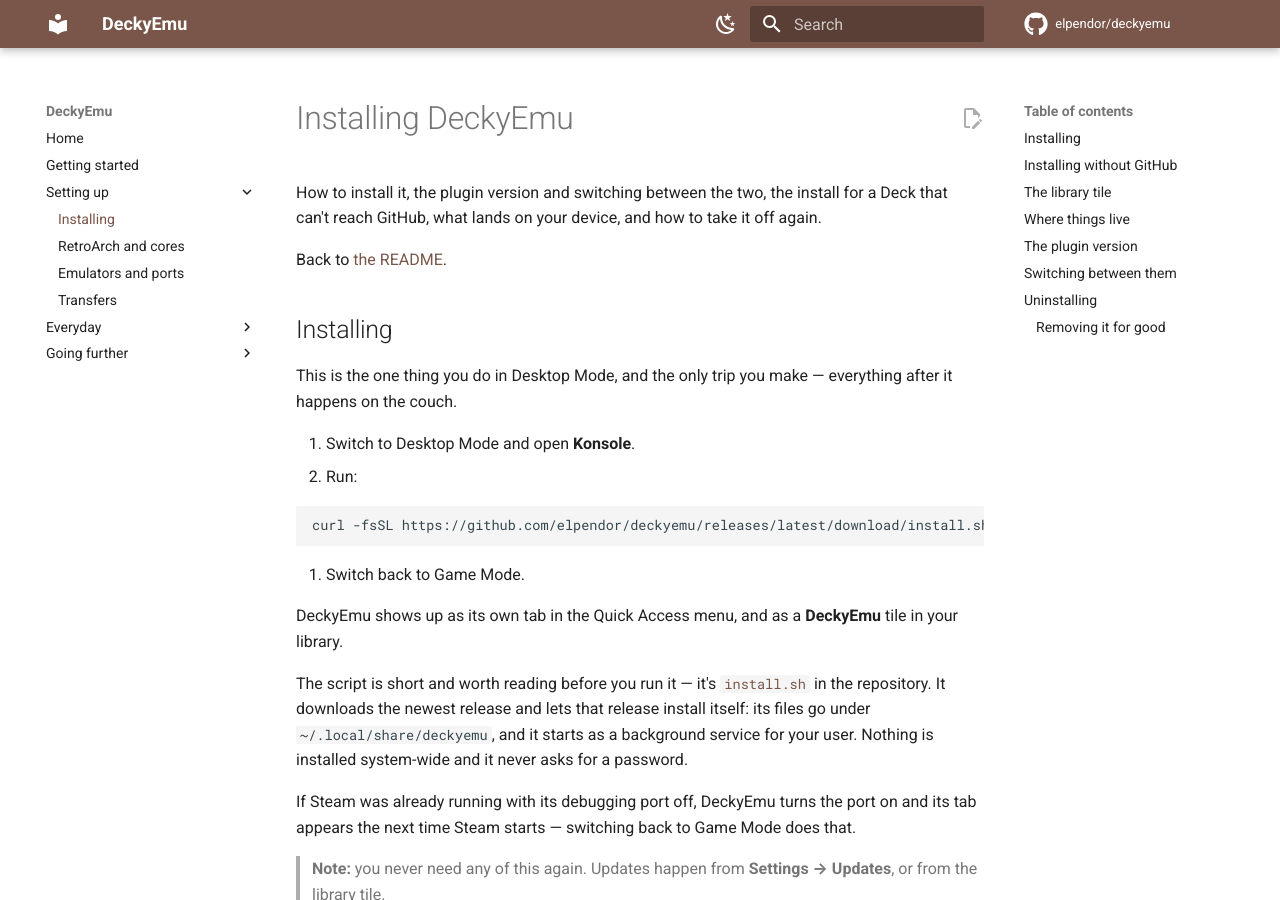
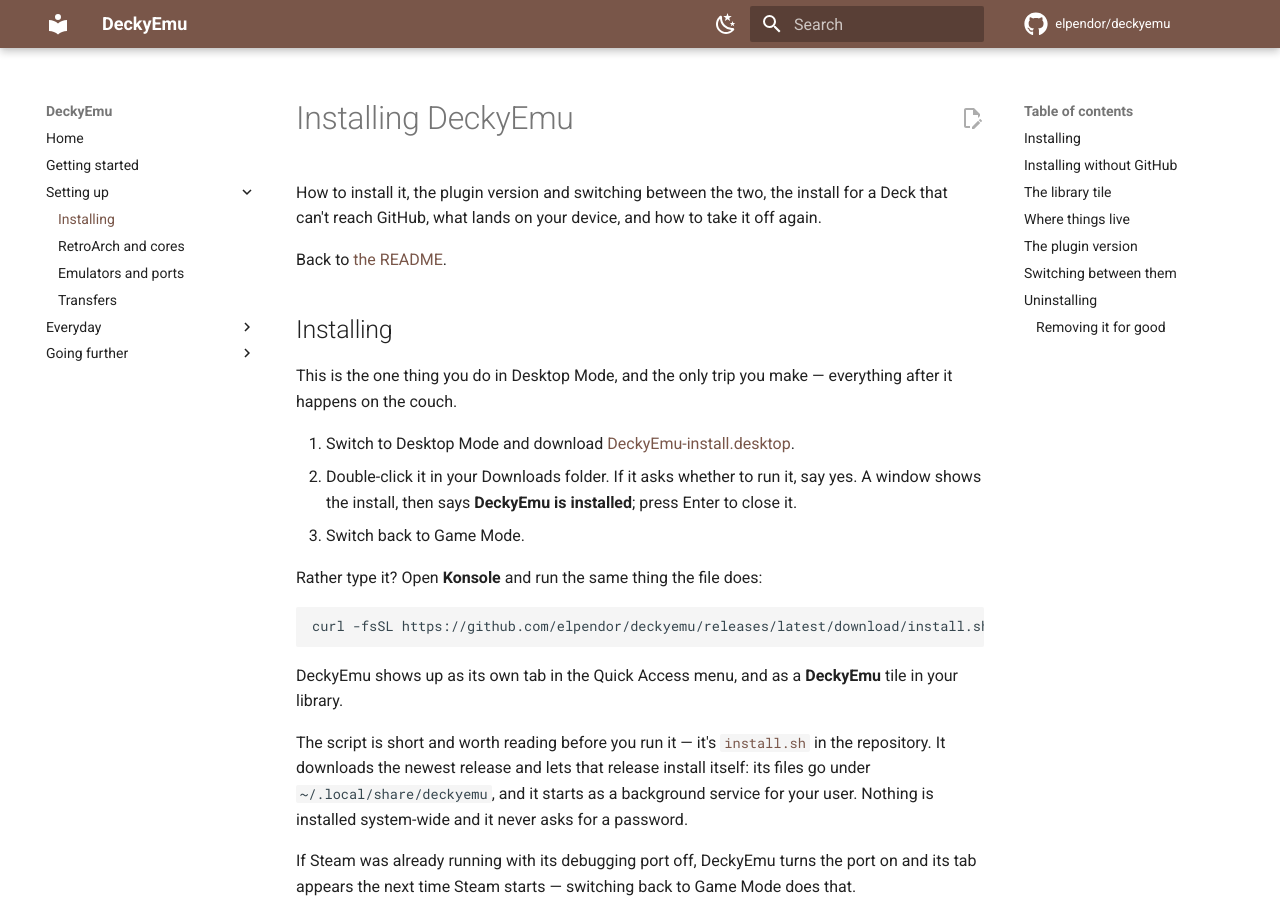
Before and after one commit to elpendor/deckyemu, an MkDocs documentation site: the page built from docs/installing.md, in a window 1280 px wide and 900 px high. Built offline with MkDocs 1.6.1 and Material for MkDocs 9.7.7, drawn with Linux system fonts in a browser that asks for light colours; comment, search, counter and statistics services are not loaded.

Commit message:
feat: install from a desktop file in Desktop Mode, without typing a command

````diff
--- a/docs/installing.md
+++ b/docs/installing.md
@@ -11,14 +11,18 @@ Back to [the README](https://github.com/elpendor/deckyemu#readme).
 This is the one thing you do in Desktop Mode, and the only trip you make —
 everything after it happens on the couch.
 
-1. Switch to Desktop Mode and open **Konsole**.
-2. Run:
+1. Switch to Desktop Mode and download
+   [DeckyEmu-install.desktop](https://github.com/elpendor/deckyemu/releases/latest/download/DeckyEmu-install.desktop).
+2. Double-click it in your Downloads folder. If it asks whether to run it, say
+   yes. A window shows the install, then says **DeckyEmu is installed**; press
+   Enter to close it.
+3. Switch back to Game Mode.
 
-   ```
-   curl -fsSL https://github.com/elpendor/deckyemu/releases/latest/download/install.sh | sh
-   ```
+Rather type it? Open **Konsole** and run the same thing the file does:
 
-3. Switch back to Game Mode.
+```
+curl -fsSL https://github.com/elpendor/deckyemu/releases/latest/download/install.sh | sh
+```
 
 DeckyEmu shows up as its own tab in the Quick Access menu, and as a **DeckyEmu**
 tile in your library.
````
Also changed, not shown: README.md (+4 -1 lines), 2 other files.
